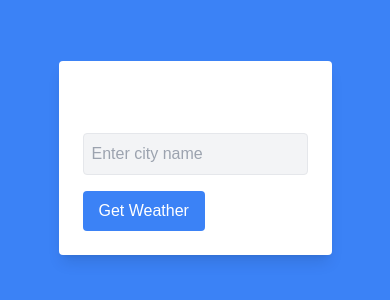
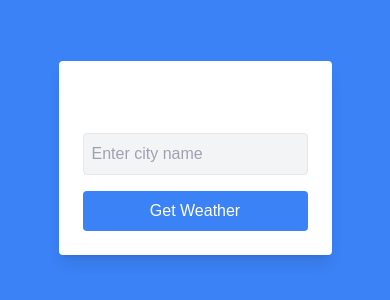
Before and after one commit to RistoC2004/weather-app, a Next.js app: page / in a window 390 px wide. Shown: the part 264-564 px from the top of the page. Built offline with nearby package versions, Linux system fonts and the light colour scheme.

Commit message:
Sprint 3: Added search history and improved UI responsiveness

```diff
--- a/app/components/weather.tsx
+++ b/app/components/weather.tsx
@@ -16,6 +16,7 @@ export default function Weather() {
   const [weather, setWeather] = useState<WeatherData | null>(null);
   const [error, setError] = useState("");
   const [loading, setLoading] = useState(false);
+  const [history, setHistory] = useState<string[]>([]);
 
   const handleFetchWeather = async () => {
     if (!city.trim()) {
@@ -27,7 +28,13 @@ export default function Weather() {
       setLoading(true);
       setError("");
       const data = await fetchWeather(city);
+
+      // Update weather and history
       setWeather(data);
+      setHistory((prev) => {
+        const newHistory = [city, ...prev.filter((c) => c.toLowerCase() !== city.toLowerCase())];
+        return newHistory.slice(0, 5);
+      });
     } catch {
       setError("City not found or API error.");
       setWeather(null);
@@ -37,22 +44,22 @@ export default function Weather() {
   };
 
   const getBackgroundClass = () => {
-    if (!weather) return "bg-blue-500"; // Default background if no weather data is available
+    if (!weather) return "bg-blue-500";
 
     const condition = weather.weather[0].main.toLowerCase();
 
-    if (condition.includes("clear")) return "bg-yellow-400"; // Sunny weather
-    if (condition.includes("clouds")) return "bg-gray-400"; // Cloudy weather
-    if (condition.includes("rain")) return "bg-blue-700"; // Rainy weather
-    if (condition.includes("snow")) return "bg-white"; // Snowy weather
+    if (condition.includes("clear")) return "bg-yellow-400";
+    if (condition.includes("clouds")) return "bg-gray-400";
+    if (condition.includes("rain")) return "bg-blue-700";
+    if (condition.includes("snow")) return "bg-white";
 
-    return "bg-blue-500"; // Default fallback
+    return "bg-blue-500";
   };
 
   return (
-    <div className={`${getBackgroundClass()} min-h-screen flex items-center justify-center`}>
-      <div className="bg-white p-6 rounded shadow-lg max-w-md mx-auto">
-        <h2 className="text-2xl font-bold mb-4">Weather App</h2>
+    <div className={`${getBackgroundClass()} min-h-screen flex items-center justify-center px-4`}>
+      <div className="bg-white p-6 rounded shadow-lg max-w-md w-full">
+        <h2 className="text-2xl font-bold mb-4 text-center">Weather App</h2>
         <div className="mb-4">
           <input
             type="text"
@@ -64,7 +71,7 @@ export default function Weather() {
         </div>
         <button
           onClick={handleFetchWeather}
-          className={`bg-blue-500 text-white px-4 py-2 rounded hover:bg-blue-600 ${
+          className={`bg-blue-500 text-white px-4 py-2 rounded hover:bg-blue-600 w-full ${
             loading ? "opacity-50" : ""
           }`}
           disabled={loading}
@@ -92,6 +99,18 @@ export default function Weather() {
             <p>Sunset: {new Date(weather.sys.sunset * 1000).toLocaleTimeString()}</p>
           </div>
         )}
+        {history.length > 0 && (
+          <div className="mt-6">
+            <h3 className="text-lg font-bold mb-2">Search History</h3>
+            <ul className="list-disc list-inside text-black">
+              {history.map((item, index) => (
+                <li key={index} className="cursor-pointer hover:underline" onClick={() => setCity(item)}>
+                  {item}
+                </li>
+              ))}
+            </ul>
+          </div>
+        )}
       </div>
     </div>
   );
```
